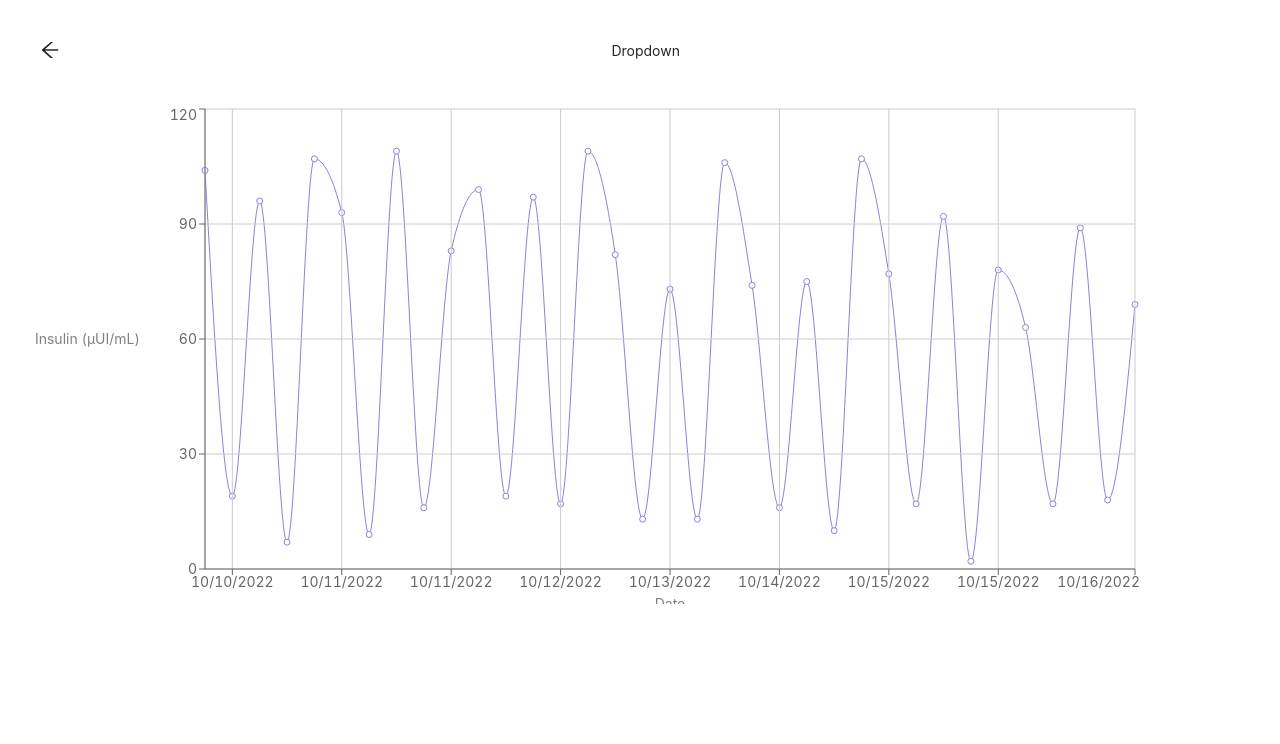
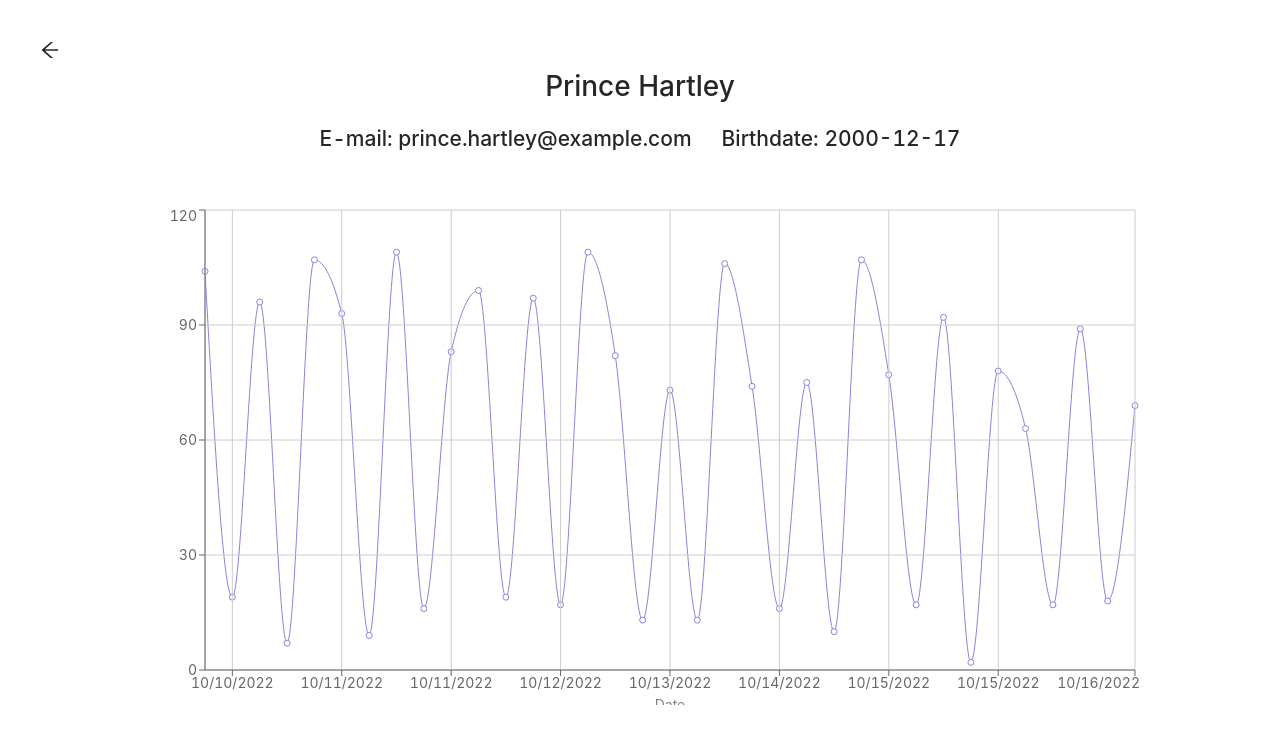
Before and after one commit to hokla-org/dojo-sante, a React (Create React App) app: page /patient/1 in a window 1280 px wide. Shown: the top 744 px of the page. Built offline with nearby package versions, Linux system fonts and the light colour scheme.

Commit message:
feat(Patient): add patient info and create CSS file

```diff
--- a/src/Home.jsx
+++ b/src/Home.jsx
@@ -3,7 +3,7 @@ import "antd/dist/antd.css";
 import { useState } from "react";
 import "./Home.css";
 import patients from "./data/patients.json";
-import { useNavigate } from 'react-router-dom';
+import { useNavigate } from "react-router-dom";
 
 function Home() {
   const [dataSource, setDataSource] = useState(patients);
@@ -53,9 +53,13 @@ function Home() {
       <div className="search-bar-container">
         <Input.Search onSearch={(searchTerm) => filterPatients(searchTerm)} />
       </div>
-      <Table dataSource={dataSource} columns={columns} onRow={(record) => ({
-        onClick: () => navigate(`/patient/${record.id}`)
-      })} />
+      <Table
+        dataSource={dataSource}
+        columns={columns}
+        onRow={(record) => ({
+          onClick: () => navigate(`/patient/${record.id}`),
+        })}
+      />
     </div>
   );
 }
--- /dev/null
+++ b/src/Patient.css
@@ -0,0 +1,37 @@
+h1 {
+    text-align: center;
+}
+
+h2 {
+    text-align: center;
+}
+
+.header {
+    margin: 40px auto;
+}
+
+.back-icon {
+    font-size: 20px;
+    margin-left: 40px;
+}
+
+.info-container {
+    display: flex;
+    flex-direction: column;
+}
+
+.email-birthdate-container {
+    display: flex;
+    flex-direction: row;
+    justify-content: center;
+}
+
+.spacer {
+    width: 30px;
+}
+
+.chart-container {
+    display: flex;
+    flex-direction: row;
+    justify-content: center;
+}
--- a/src/Patient.jsx
+++ b/src/Patient.jsx
@@ -1,12 +1,16 @@
+import { ArrowLeftOutlined } from "@ant-design/icons";
+import React from "react";
 import { useNavigate, useParams } from "react-router-dom";
 import { CartesianGrid, Label, Line, LineChart, XAxis, YAxis } from "recharts";
 import medicalData from "./data/medicalData.json";
-import React from "react";
-import { ArrowLeftOutlined } from "@ant-design/icons";
+import patients from "./data/patients.json";
+import "./Patient.css";
 
 const Patient = () => {
   const { id } = useParams();
   const navigate = useNavigate();
+
+  const patient = patients.find((patient) => patient.id === id);
 
   const getDisplayedDate = (dataPoint) => {
     const date = new Date(dataPoint.datetime);
@@ -16,27 +20,21 @@ const Patient = () => {
 
   return (
     <>
-      <div
-        style={{
-          display: "flex",
-          margin: 40,
-          width: "50%",
-          flexDirection: "row",
-          justifyContent: "space-between",
-        }}
-      >
+      <div className="header">
         <div onClick={() => navigate(-1)}>
-          <ArrowLeftOutlined style={{ fontSize: 20 }} />
+          <ArrowLeftOutlined className="back-icon" />
         </div>
-        <div>Dropdown</div>
+        <div className="info-container">
+          <h1>{patient.name}</h1>
+          <div className="email-birthdate-container">
+            <h2>E-mail: {patient.email}</h2>
+            <div className="spacer"></div>
+            <h2>Birthdate: {patient.birthdate}</h2>
+          </div>
+        </div>
       </div>
-      <div style={{ margin: "auto", width: "100%" }}>
-        <LineChart
-          width={1000}
-          height={500}
-          data={medicalData.insulin.data}
-          style={{ margin: "auto", width: "100%" }}
-        >
+      <div className="chart-container">
+        <LineChart width={1000} height={500} data={medicalData.insulin.data}>
           <Line type="monotone" dataKey="value" stroke="#8884d8" />
           <CartesianGrid stroke="#ccc" />
           <XAxis dataKey={getDisplayedDate}>
```
